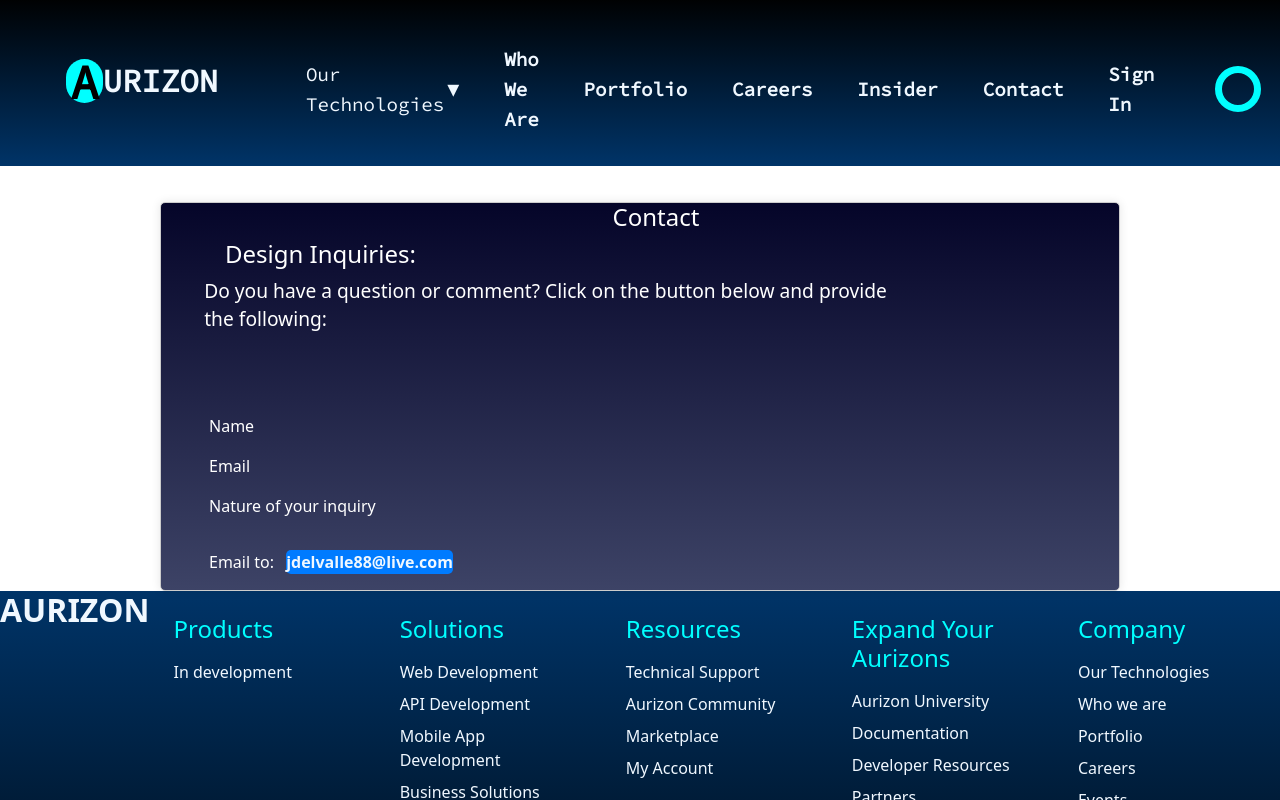
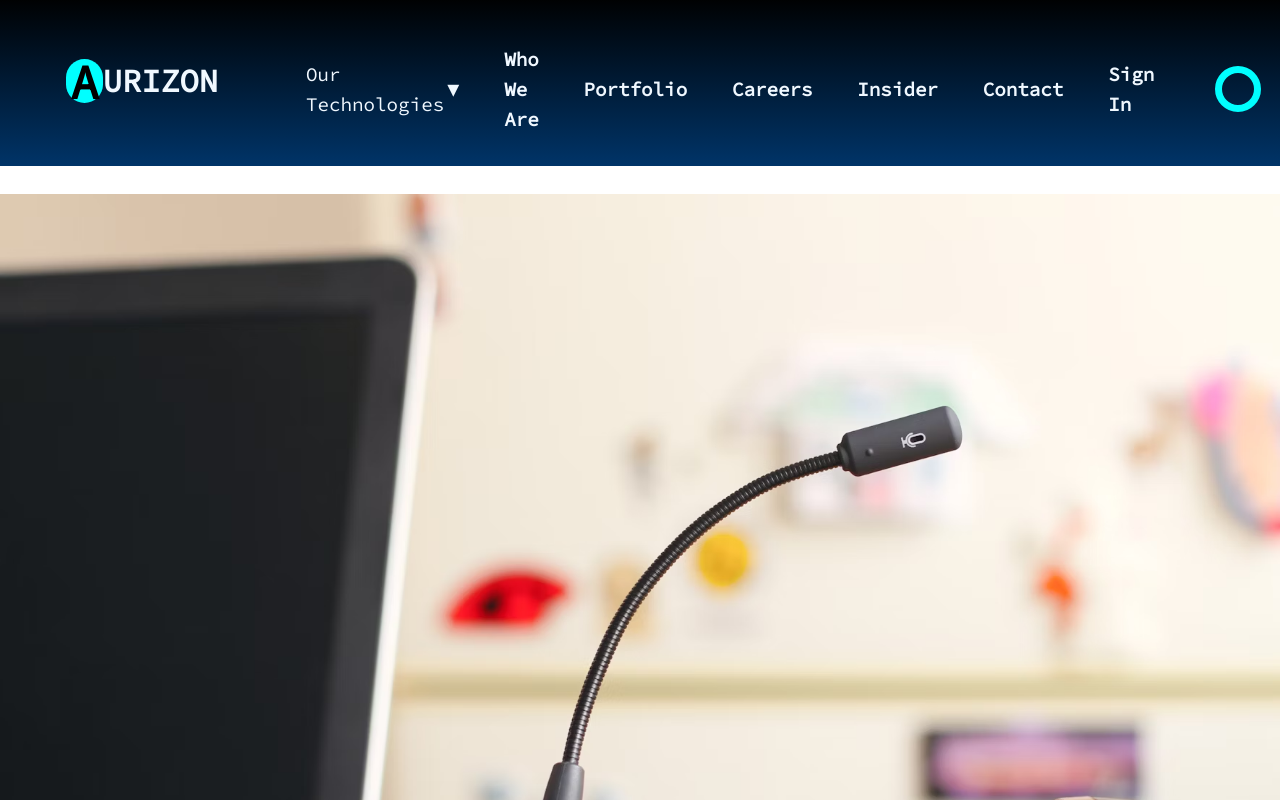
Before and after one commit to jdelvalle12/aurizon, a React (Create React App) app in the folder client/: page /contact in a window 1280 px wide. Shown: the top 800 px of the page. Built offline with nearby package versions, Linux system fonts and the light colour scheme.

Commit message:
background image for contact us page. still work in progress for image.

```diff
--- a/client/src/pages/Contact.js
+++ b/client/src/pages/Contact.js
@@ -1,6 +1,6 @@
 import React from 'react';
 // import emailjs from 'emailjs-com'; // Import email.js library
-// import Rotating from '../images/rotating-planet.mp4';
+import ContactUs from '../images/contact-us.jpg';
 import '../styles/Contact.css';
 import '../App.css';
 
@@ -19,7 +19,7 @@
 
   return (
     <section>
-      {/* <video src={Rotating} autoPlay loop muted className="background-video"></video> */}
+      <img src={ContactUs} alt='ContactUs' className="contact-us"></img>
       <div className='contact-container'>
         <h1 className='contact-title'>Contact</h1>
         <div className="design-inquiries">
```
Also changed, not shown: client/src/images/contact-us.jpg (added).
